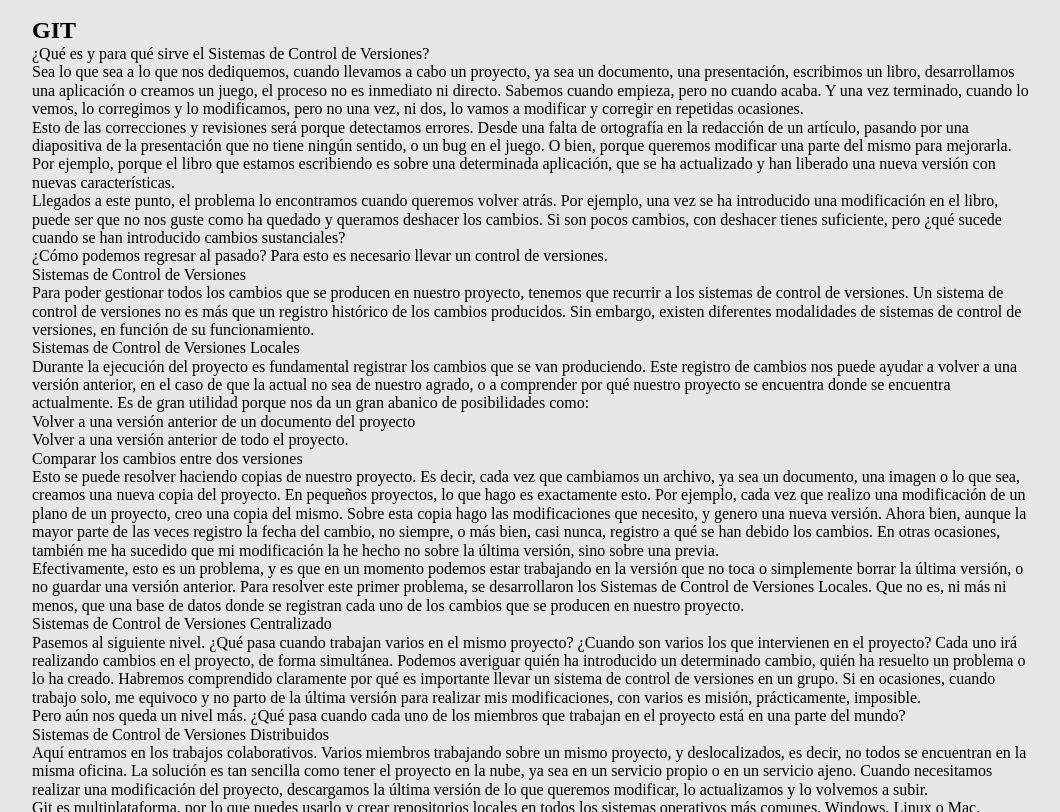
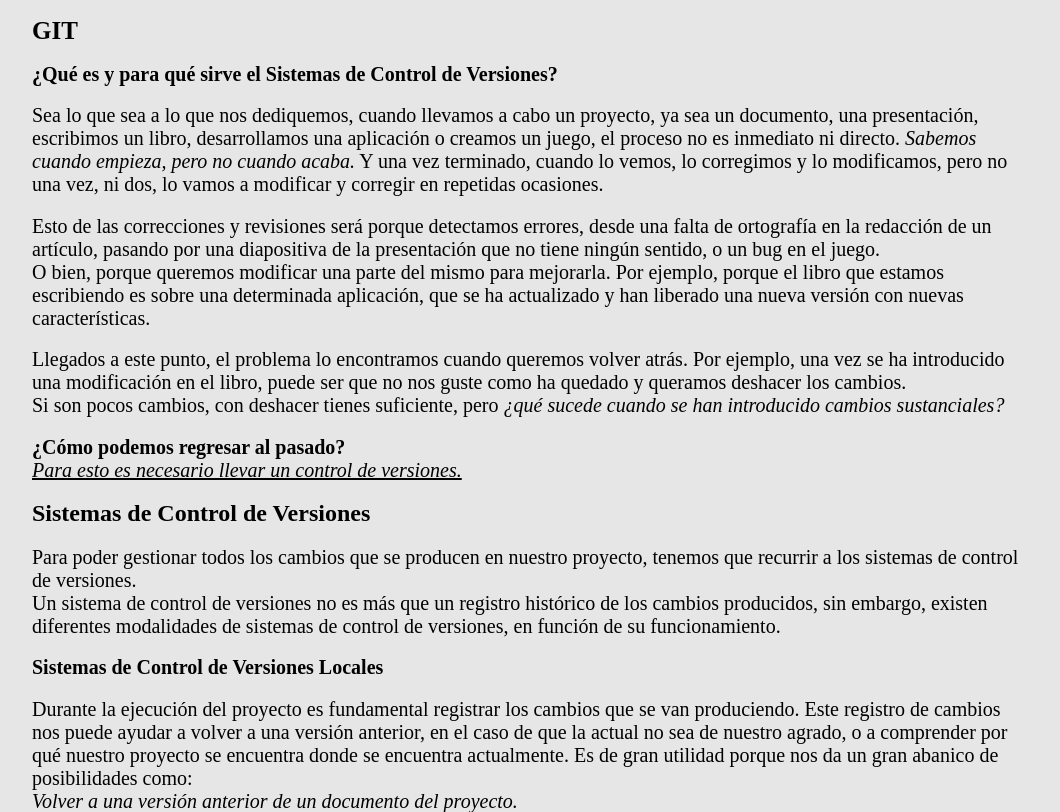
Before and after one commit to cealbemu77git/git.github.io, a plain HTML site: page index.html in a window 1280 px wide. Shown: the part 140-952 px from the top of the page, without its empty margins (108-1168 px from the left). Drawn offline with Linux system fonts and the light colour scheme.

Commit message:
actualizacion

```diff
--- a/css/stilo.css
+++ /dev/null
@@ -1,32 +0,0 @@
-*{
-	margin: 0;
-	padding: 0;
-}
-body{
-	background: #e6e6e6;
-}
-header,.main,aside,footer{
-	width: 90%;
-	max-width: 1000px;
-	margin: 20px auto;
-
-}
-header nav{
-	background: #528fd5;
-	overflow: hidden;
-}
-header nav ul{
-	list-style: none;
-}
-header nav ul li{
-	float: left;
-}
-header nav ul li a{
-	padding: 10px 20px;
-	display: block;
-	color: #fff;
-	text-decoration: none;
-}
-header nav ul li a:hover {
-	background: #75ACEC;
-}
--- a/css/stilo3.css
+++ /dev/null
@@ -1,17 +0,0 @@
-*{
-	margin: 0;
-	padding: 0;
-}
-body{
-	background: #e6e6e6;
-}
-header,.main,aside,footer{
-	width: 90%;
-	max-width: 1000px;
-	margin: 20px auto;
-
-}
-header nav{
-	background: #528fd5;
-	overflow: hidden;
-}
--- a/css/stilo4.css
+++ /dev/null
@@ -1,17 +0,0 @@
-*{
-	margin: 0;
-	padding: 0;
-}
-body{
-	background: #e6e6e6;
-}
-header,.main,aside,footer{
-	width: 90%;
-	max-width: 1000px;
-	margin: 20px auto;
-
-}
-header nav{
-	background: #528fd5;
-	overflow: hidden;
-}
--- a/css/stilo2.css
+++ b/css/stilogit.css
@@ -11,3 +11,9 @@
 	margin: 20px auto;
 
 }
+h1{
+	font-size:25px;
+}
+section p{
+	font-size:20px;
+}
--- a/index.html
+++ b/index.html
@@ -3,7 +3,7 @@
 <head>
 	<meta charset="utf-8">
 	<link rel="stylesheet" type="text/css" href="css/normalize.css">
-	<link rel="stylesheet" type="text/css" href="css/stilo2.css">
+	<link rel="stylesheet" type="text/css" href="css/stilogit.css">
 	<title>GIT Y GITHUB</title>
 </head>
 <body>
@@ -14,7 +14,7 @@
 					<a href="https://www.unad.edu.co/"><img src="img/Captura1.PNG" width="200" alt="Captura1" title="Universidad Nacional Abierta y a Distancia UNAD"></a>
 				</div>
 				<div class="">DISEÑOS WEB</div>
-				<div class="" title="Estudiante Cesar grupo 301122_81">301122</div>
+				<div class="" title="Estudiante Cesar Beltran grupo 301122_81">301122</div>
 			</div>
 			<div>
 			<nav>
@@ -24,67 +24,44 @@
 		<section class="wrapper">
 			<section class="main">
 				<article>
-					<h2>GIT</h2>
-					<p>¿Qué es y para qué sirve el Sistemas de Control de Versiones?</p>
-
-					<p>Sea lo que sea a lo que nos dediquemos, cuando llevamos a cabo un proyecto, ya sea un documento, una presentación, escribimos un libro, desarrollamos una aplicación o creamos un juego, el proceso no es inmediato ni directo.
-					Sabemos cuando empieza, pero no cuando acaba. Y una vez terminado, cuando lo vemos, lo corregimos y lo modificamos, pero no una vez, ni dos, lo vamos a modificar y corregir en repetidas ocasiones.</p>
-
-					<p>Esto de las correcciones y revisiones será porque detectamos errores. Desde una falta de ortografía en la redacción de un artículo, pasando por una diapositiva de la presentación que no tiene ningún sentido, o un bug en el juego. O bien, porque queremos modificar una parte del mismo para mejorarla.
-					Por ejemplo, porque el libro que estamos escribiendo es sobre una determinada aplicación, que se ha actualizado y han liberado una nueva versión con nuevas características.</p>
-					<p>Llegados a este punto, el problema lo encontramos cuando queremos volver atrás. Por ejemplo, una vez se ha introducido una modificación en el libro, puede ser que no nos guste como ha quedado y queramos deshacer los cambios.
-					Si son pocos cambios, con deshacer tienes suficiente, pero ¿qué sucede cuando se han introducido cambios sustanciales?</p>
-
-					<p>¿Cómo podemos regresar al pasado? Para esto es necesario llevar un control de versiones.</p>
-
-					<p>Sistemas de Control de Versiones</p>
-
-					<p>Para poder gestionar todos los cambios que se producen en nuestro proyecto, tenemos que recurrir a los sistemas de control de versiones. Un sistema de control de versiones no es más que un registro histórico de los cambios producidos.
-
-					Sin embargo, existen diferentes modalidades de sistemas de control de versiones, en función de su funcionamiento.</p>
-
-					<p>Sistemas de Control de Versiones Locales</p>
-
-					<p>Durante la ejecución del proyecto es fundamental registrar los cambios que se van produciendo. Este registro de cambios nos puede ayudar a volver a una versión anterior, en el caso de que la actual no sea de nuestro agrado, o a comprender por qué nuestro proyecto se encuentra donde se encuentra actualmente. Es de gran utilidad porque nos da un gran abanico de posibilidades como:</p>
-
-					<p>Volver a una versión anterior de un documento del proyecto</p>
-					<p>Volver a una versión anterior de todo el proyecto.</p>
-					<p>Comparar los cambios entre dos versiones</p>
-
-					<p>Esto se puede resolver haciendo copias de nuestro proyecto. Es decir, cada vez que cambiamos un archivo, ya sea un documento, una imagen o lo que sea, creamos una nueva copia del proyecto.
-
-					En pequeños proyectos, lo que hago es exactamente esto. Por ejemplo, cada vez que realizo una modificación de un plano de un proyecto, creo una copia del mismo. Sobre esta copia hago las modificaciones que necesito, y genero una nueva versión. Ahora bien, aunque la mayor parte de las veces registro la fecha del cambio, no siempre, o más bien, casi nunca, registro a qué se han debido los cambios.
-					En otras ocasiones, también me ha sucedido que mi modificación la he hecho no sobre la última versión, sino sobre una previa.</p>
-
-					<p>Efectivamente, esto es un problema, y es que en un momento podemos estar trabajando en la versión que no toca o simplemente borrar la última versión, o no guardar una versión anterior.
-
-					Para resolver este primer problema, se desarrollaron los Sistemas de Control de Versiones Locales.
-					Que no es, ni más ni menos, que una base de datos donde se registran cada uno de los cambios que se producen en nuestro proyecto.</p>
-
-					<p>Sistemas de Control de Versiones Centralizado</p>
-
-					<p>Pasemos al siguiente nivel. ¿Qué pasa cuando trabajan varios en el mismo proyecto? ¿Cuando son varios los que intervienen en el proyecto? Cada uno irá realizando cambios en el proyecto, de forma simultánea.
-
-					Podemos averiguar quién ha introducido un determinado cambio, quién ha resuelto un problema o lo ha creado.
-					Habremos comprendido claramente por qué es importante llevar un sistema de control de versiones en un grupo. Si en ocasiones, cuando trabajo solo, me equivoco y no parto de la última versión para realizar mis modificaciones, con varios es misión, prácticamente, imposible.</p>
-
-					<p>Pero aún nos queda un nivel más. ¿Qué pasa cuando cada uno de los miembros que trabajan en el proyecto está en una parte del mundo?</p>
-
-					<p>Sistemas de Control de Versiones Distribuidos</p>
-
-					<p>Aquí entramos en los trabajos colaborativos. Varios miembros trabajando sobre un mismo proyecto, y deslocalizados, es decir, no todos se encuentran en la misma oficina.
-
-					La solución es tan sencilla como tener el proyecto en la nube, ya sea en un servicio propio o en un servicio ajeno. Cuando necesitamos realizar una modificación del proyecto, descargamos la última versión de lo que queremos modificar, lo actualizamos y lo volvemos a subir.</p>
+					<h1>GIT</h1>
+					<p><strong>¿Qué es y para qué sirve el Sistemas de Control de Versiones?</strong>
+					</p><br>
+					<p>Sea lo que sea a lo que nos dediquemos, cuando llevamos a cabo un proyecto, ya sea un documento, una presentación, escribimos un libro, desarrollamos una aplicación o creamos un juego, el proceso no es inmediato ni directo.<i> Sabemos cuando empieza, pero no cuando acaba.</i> Y una vez terminado, cuando lo vemos, lo corregimos y lo modificamos, pero no una vez, ni dos, lo vamos a modificar y corregir en repetidas ocasiones.
+					</p><br>
+					<p>Esto de las correcciones y revisiones será porque detectamos errores, desde una falta de ortografía en la redacción de un artículo, pasando por una diapositiva de la presentación que no tiene ningún sentido, o un bug en el juego.<br> O bien, porque queremos modificar una parte del mismo para mejorarla. Por ejemplo, porque el libro que estamos escribiendo es sobre una determinada aplicación, que se ha actualizado y han liberado una nueva versión con nuevas características.
+					</p><br>
+					<p>Llegados a este punto, el problema lo encontramos cuando queremos volver atrás. Por ejemplo, una vez se ha introducido una modificación en el libro, puede ser que no nos guste como ha quedado y queramos deshacer los cambios.<br>
+					Si son pocos cambios, con deshacer tienes suficiente, pero <i>¿qué sucede cuando se han introducido cambios sustanciales?</i>
+					</p><br>
+					<p><b>¿Cómo podemos regresar al pasado?</b> <br><i><ins>Para esto es necesario llevar un control de versiones.</ins></i>
+					</p><br>
+					<h2>Sistemas de Control de Versiones</h2><br>
+					<p>Para poder gestionar todos los cambios que se producen en nuestro proyecto, tenemos que recurrir a los sistemas de control de versiones.<br> Un sistema de control de versiones no es más que un registro histórico de los cambios producidos, sin embargo, existen diferentes modalidades de sistemas de control de versiones, en función de su funcionamiento.
+					</p><br>
+					<p><b>Sistemas de Control de Versiones Locales</b></p><br>
+					<p>Durante la ejecución del proyecto es fundamental registrar los cambios que se van produciendo. Este registro de cambios nos puede ayudar a volver a una versión anterior, en el caso de que la actual no sea de nuestro agrado, o a comprender por qué nuestro proyecto se encuentra donde se encuentra actualmente. Es de gran utilidad porque nos da un gran abanico de posibilidades como:<br><i>Volver a una versión anterior de un documento del proyecto.</i><br><i>Volver a una versión anterior de todo el proyecto.</i><br><i>Comparar los cambios entre dos versiones.</i>
+					</p><br>
+					<p>Esto se puede resolver haciendo copias de nuestro proyecto, es decir, cada vez que cambiamos un archivo, ya sea un documento, una imagen o lo que sea, creamos una nueva copia del proyecto.<br>En pequeños proyectos, lo que hago es exactamente esto. Por ejemplo, cada vez que realizo una modificación de un plano de un proyecto, creo una copia del mismo.<br> Sobre esta copia hago las modificaciones que necesito, y genero una nueva versión. Ahora bien, aunque la mayor parte de las veces registro la fecha del cambio, no siempre, o más bien, casi nunca, registro a qué se han debido los cambios.<br> En otras ocasiones, también me ha sucedido que mi modificación la he hecho no sobre la última versión, sino sobre una previa.
 					</p>
-					<p>Git es multiplataforma, por lo que puedes usarlo y crear repositorios locales en todos los sistemas operativos más comunes, Windows, Linux o Mac.</p>
-					<p>Existen multitud de GUIs (Graphical User Interface o Interfaz de Usuario Gráfica) para trabajar con Git a golpe de ratón, no obstante para el aprendizaje se recomienda usarlo con línea de comandos, de modo que puedas dominar el sistema desde su base, en lugar de estar aprendiendo a usar un programa determinado.</p>
+					<p>Efectivamente, esto es un problema, y es que en un momento podemos estar trabajando en la versión que no toca o simplemente borrar la última versión, o no guardar una versión anterior.<br> Para resolver este primer problema, se desarrollaron los <i>Sistemas de Control de Versiones Locales.</i><br> Que no es, ni más ni menos, que una base de datos donde se registran cada uno de los cambios que se producen en nuestro proyecto.
+					</p><br>
+					<p><b>Sistemas de Control de Versiones Centralizado</b></p><br>
+					<p>Pasemos al siguiente nivel.<i> ¿Qué pasa cuando trabajan varios en el mismo proyecto?</i><i> ¿Cuando son varios los que intervienen en el proyecto?</i> Cada uno irá realizando cambios en el proyecto, de forma simultánea.<br> Podemos averiguar quién ha introducido un determinado cambio, quién ha resuelto un problema o lo ha creado.<br> <i>Habremos comprendido claramente por qué es importante llevar un sistema de control de versiones en un grupo.</i><br> Si en ocasiones, cuando trabajo solo, me equivoco y no parto de la última versión para realizar mis modificaciones, con varios es misión, prácticamente, imposible.
+					</p><br>
+					<p>Pero aún nos queda un nivel más. <i>¿Qué pasa cuando cada uno de los miembros que trabajan en el proyecto está en una parte del mundo?</i>
+					</p><br>
+					<p><b>Sistemas de Control de Versiones Distribuidos</b></p><br>
+					<p>Aquí entramos en los trabajos <i><b>colaborativos</b></i>. Varios miembros trabajando sobre un mismo proyecto, y deslocalizados, es decir, no todos se encuentran en la misma oficina.<br> La solución es tan sencilla como tener el proyecto en la nube, ya sea en un servicio propio o en un servicio ajeno.<br> Cuando necesitamos realizar una modificación del proyecto, descargamos la última versión de lo que queremos modificar, lo actualizamos y lo volvemos a subir.
+					</p><br>
+					<p><b>Git</b> es multiplataforma, por lo que puedes usarlo y crear repositorios locales en todos los sistemas operativos más comunes, <b>Windows, Linux o Mac.</b>
+					</p></b>
+					<p>Existen multitud de GUIs (<i>Graphical User Interface</i> o <i>Interfaz de Usuario Gráfica</i>) para trabajar con Git a golpe de ratón, no obstante para el aprendizaje se recomienda usarlo con línea de comandos, de modo que puedas dominar el sistema desde su base, en lugar de estar aprendiendo a usar un programa determinado.
+					</p></b>
 					<p>Github nos permite muchas facilidades, sobre todo a la hora de compartir código fuente, incluso con personas de cualquier parte del mundo a las que ni conoces.
 					Esa facilidad para compartir código del repositorio alojado en la nube con Gitgub y la misma sencillez que nos ofrece el sistema de control de versiones Git para trabajar, ha permitido que muchos proyectos Open Source se hayan pasado a Github como repositorio y a partir de ahí hayan comenzado a recibir muchas más contribuciones en su código.
 					</p><br>
-					<p>Te dejo este enlace para que instales GIT y GITHUB</p>
-					<a href="http://www.mclibre.org/consultar/informatica/lecciones/github-cuenta.html">GIT y GITHUB</a>
-
-
+					<p>Te dejo este enlace para que instales <a href="http://www.mclibre.org/consultar/informatica/lecciones/github-cuenta.html">GIT y GITHUB</a></p>
 				</article>
 			</section>
 			<aside>
```
